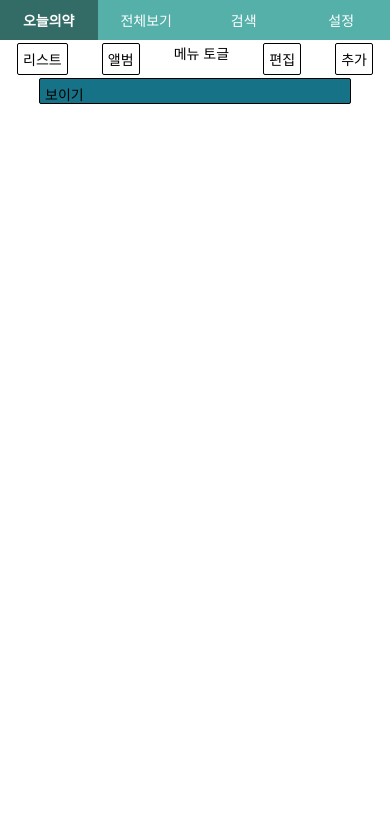
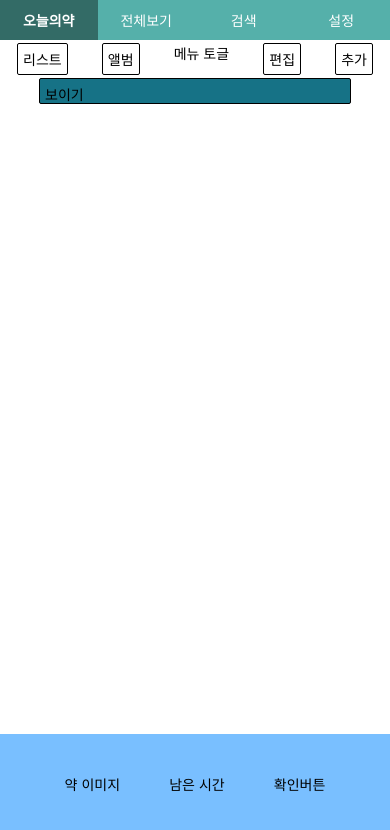
Before and after one commit to KimEunA97/KDT-2-Project-C-10, a React Native app in the folder PillGood/: screen / in a window 390 px wide. Shown: the top 830 px of the page. Built offline with nearby package versions, Linux system fonts and the light colour scheme.

Commit message:
상태바 렌더링

```diff
--- a/PillGood/App.js
+++ b/PillGood/App.js
@@ -4,12 +4,14 @@ import { View, TouchableOpacity, Text, SafeAreaView } from 'react-native';
 
 import TabNavigation from './src/component/TabNavigation.js';
 import DropdownMenu from './src/component/pullDown.js';
+import FixedStateButton from './src/pages/fixedStateButton.js';
 
 export default function App() {
 
   return (
     <View style={styles.container}>
       <TabNavigation></TabNavigation>
+      <FixedStateButton></FixedStateButton>
     </View>
 
   );
--- /dev/null
+++ b/PillGood/src/pages/fixedStateButton.js
@@ -0,0 +1,43 @@
+import React from "react";
+import { View, Text, StyleSheet, TouchableOpacity } from 'react-native';
+
+
+export default function FixedStateButton() {
+
+  return (
+    <View style={styles.fixedContainer}>
+      <View style={styles.detailContainer}>
+
+        <TouchableOpacity>
+          <Text>약 이미지</Text>
+        </TouchableOpacity>
+
+        <TouchableOpacity>
+          <Text>남은 시간</Text>
+        </TouchableOpacity>
+
+        <TouchableOpacity>
+          <Text>확인버튼</Text>
+        </TouchableOpacity>
+
+      </View>
+    </View>
+  )
+};
+
+const styles = StyleSheet.create({
+  fixedContainer: {
+    width: '100%',
+    position: 'absolute',
+    bottom: 0,
+    backgroundColor: '#79BFFF',
+    padding: 40,
+
+  },
+  detailContainer: {
+    height: 30,
+    flexDirection: "row",
+    justifyContent: "space-around"
+
+  }
+});
```
